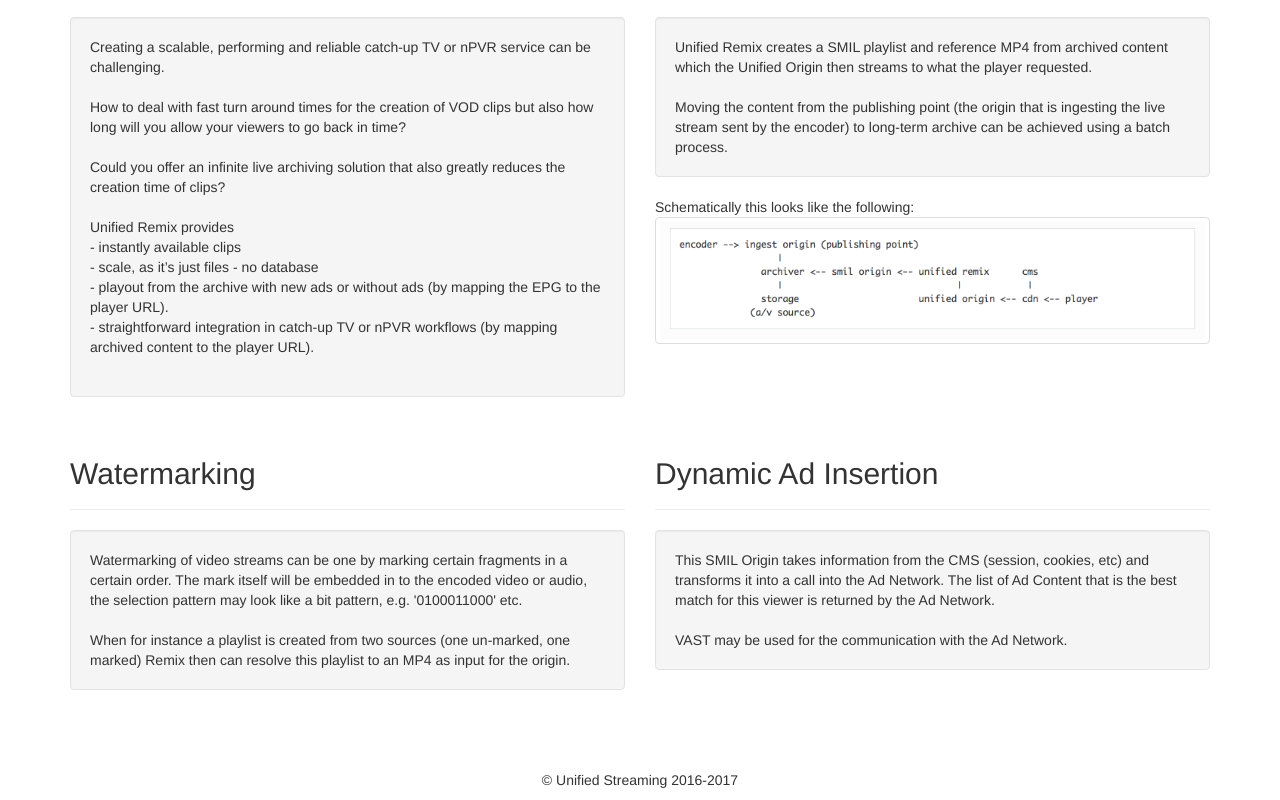
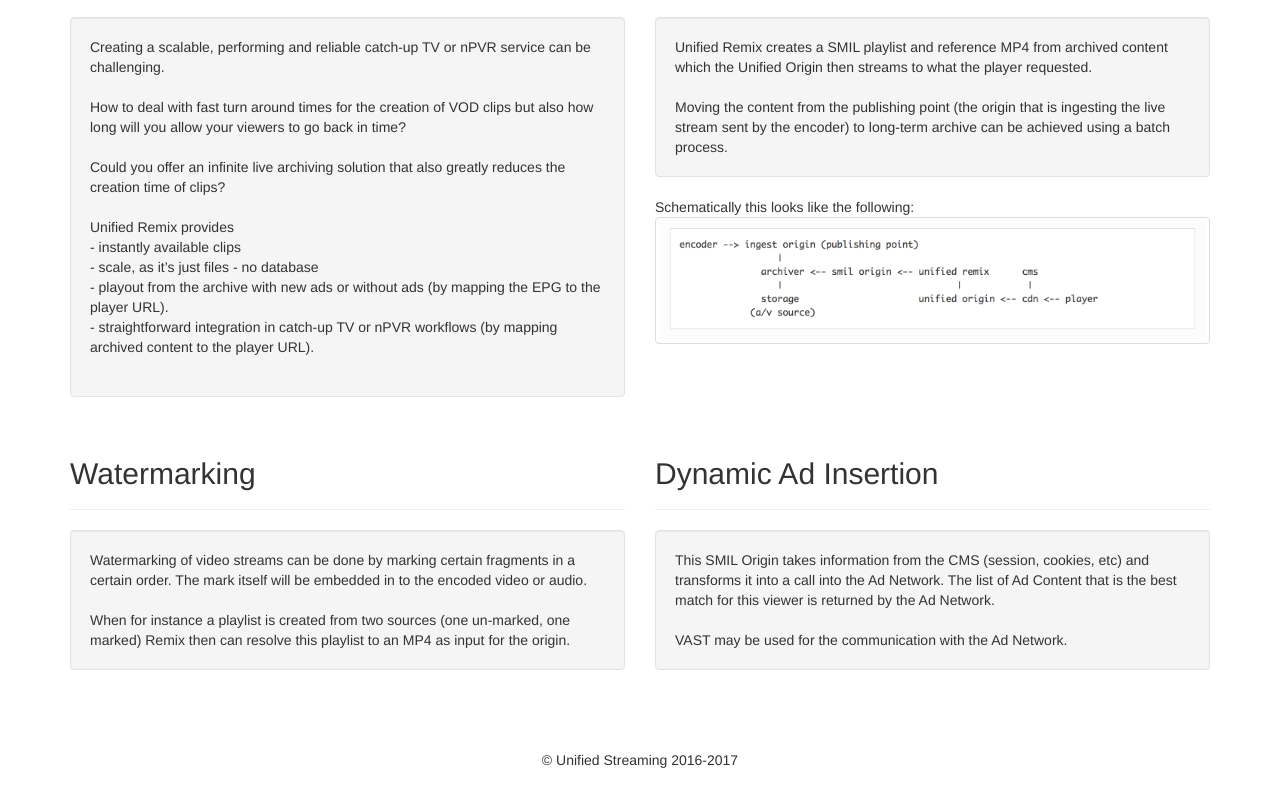
Before and after one commit to unifiedstreaming/web-frontend, a plain HTML site: page src/index.html in a window 1280 px wide. Shown: the part 1877-2677 px from the top of the page. Drawn offline with Linux system fonts and the light colour scheme.

Commit message:
Clean up watermarking text

```diff
--- a/src/index.html
+++ b/src/index.html
@@ -280,10 +280,9 @@
             <h2>Watermarking</h2>
           </div>
             <div class="well">
-              Watermarking of video streams can be one by marking certain fragments
+              Watermarking of video streams can be done by marking certain fragments
               in a certain order. The mark itself will be embedded in to the encoded
-              video or audio, the selection pattern may look like a bit pattern,
-              e.g. '0100011000' etc.
+              video or audio.
               <br/>
               <br/>
               When for instance a playlist is created from two sources (one un-marked,
```
